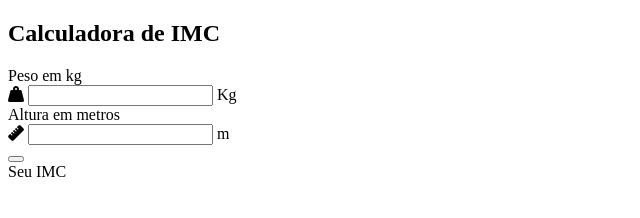
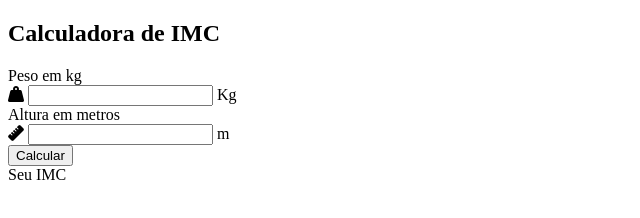
Before and after one commit to yurilimaprofissional/calculadora-imc, a plain HTML site: page index.html in a window 1280 px wide. Shown: the whole page, without its empty margins (0-640 px from the left). Drawn offline with Linux system fonts and the light colour scheme.

Commit message:
Update index.html

```diff
--- a/index.html
+++ b/index.html
@@ -9,7 +9,7 @@
     <link rel="stylesheet" href="https://cdnjs.cloudflare.com/ajax/libs/font-awesome/6.7.2/css/all.min.css" integrity="sha512-Evv84Mr4kqVGRNSgIGL/F/aIDqQb7xQ2vcrdIwxfjThSH8CSR7PBEakCr51Ck+w+/U6swU2Im1vVX0SVk9ABhg==" crossorigin="anonymous" referrerpolicy="no-referrer" />
 </head>
 <body>
-    <main>
+    <main id="container">
         <section id="calculator">
             <form id="form">
                 <h1 id="title">
@@ -47,7 +47,7 @@
                 </div>
 
                 <button id="calcular">
-
+                    Calcular
                 </button>
 
             </form>
```
